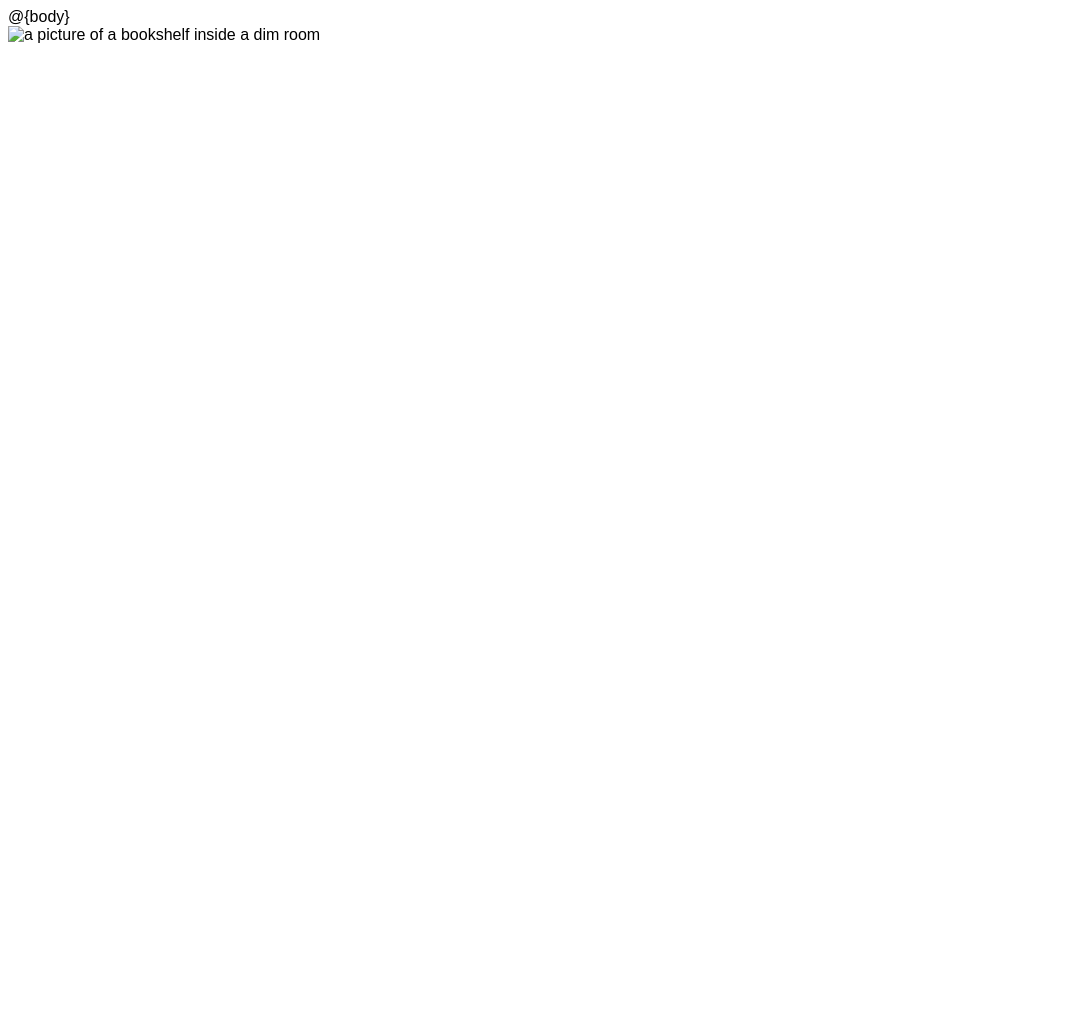
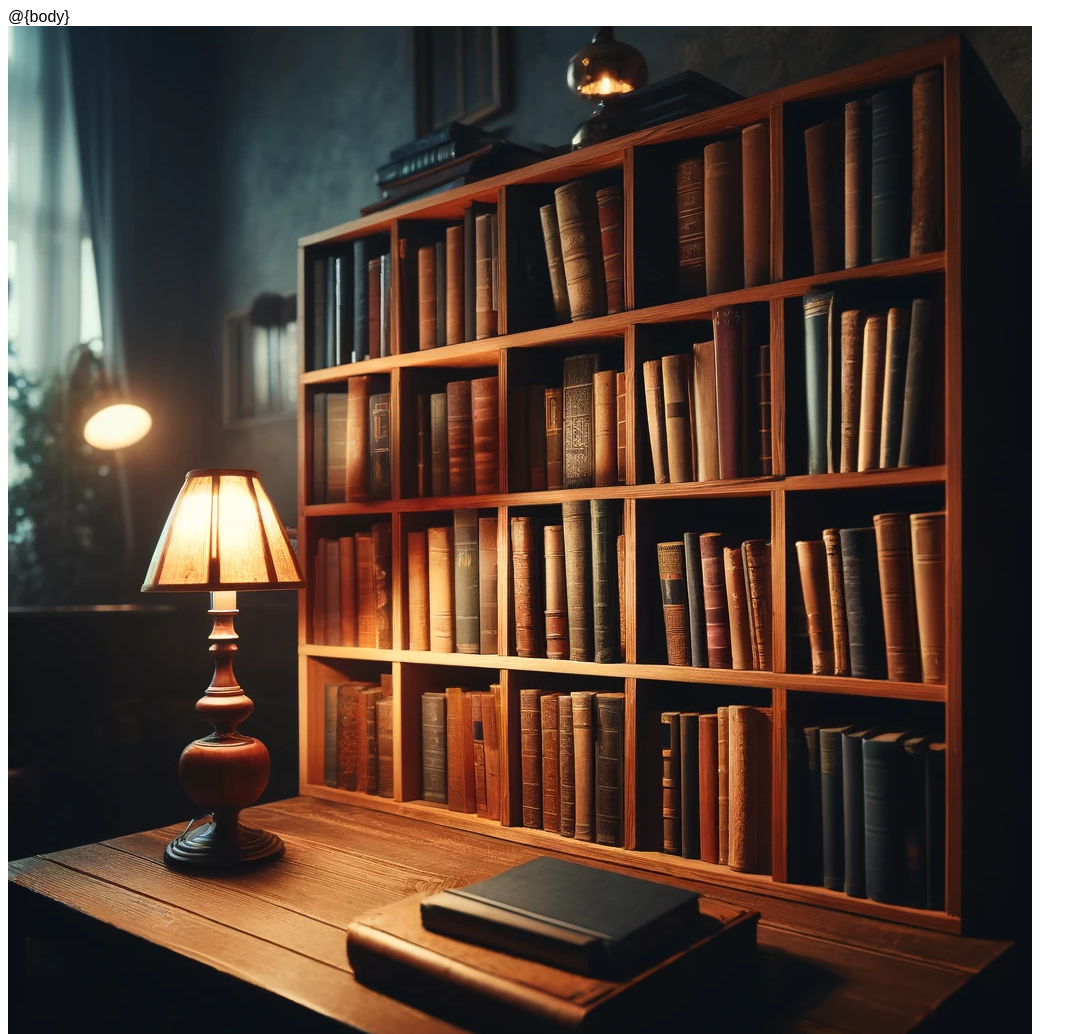
Before and after one commit to ahmedcodein/word_guesser, a website: page views/layout.html in a window 1280 px wide. Shown: the top 1034 px of the page, without its empty margins (0-1087 px from the left). Before the commit the page ends 800 px from the top, so only its background shows below. Drawn offline with nearby package versions, Linux system fonts and the light colour scheme.

Commit message:
fix: add the correct image path

```diff
--- a/views/layout.html
+++ b/views/layout.html
@@ -173,7 +173,7 @@
 
 <main>@{body}</main>
 <div id="bookshelf">
-    <img src="..assets/images/background.webp" alt="a picture of a bookshelf inside a dim room">
+    <img src="../assets/images/background.webp" alt="a picture of a bookshelf inside a dim room">
 </div>
 
 </html>
```
